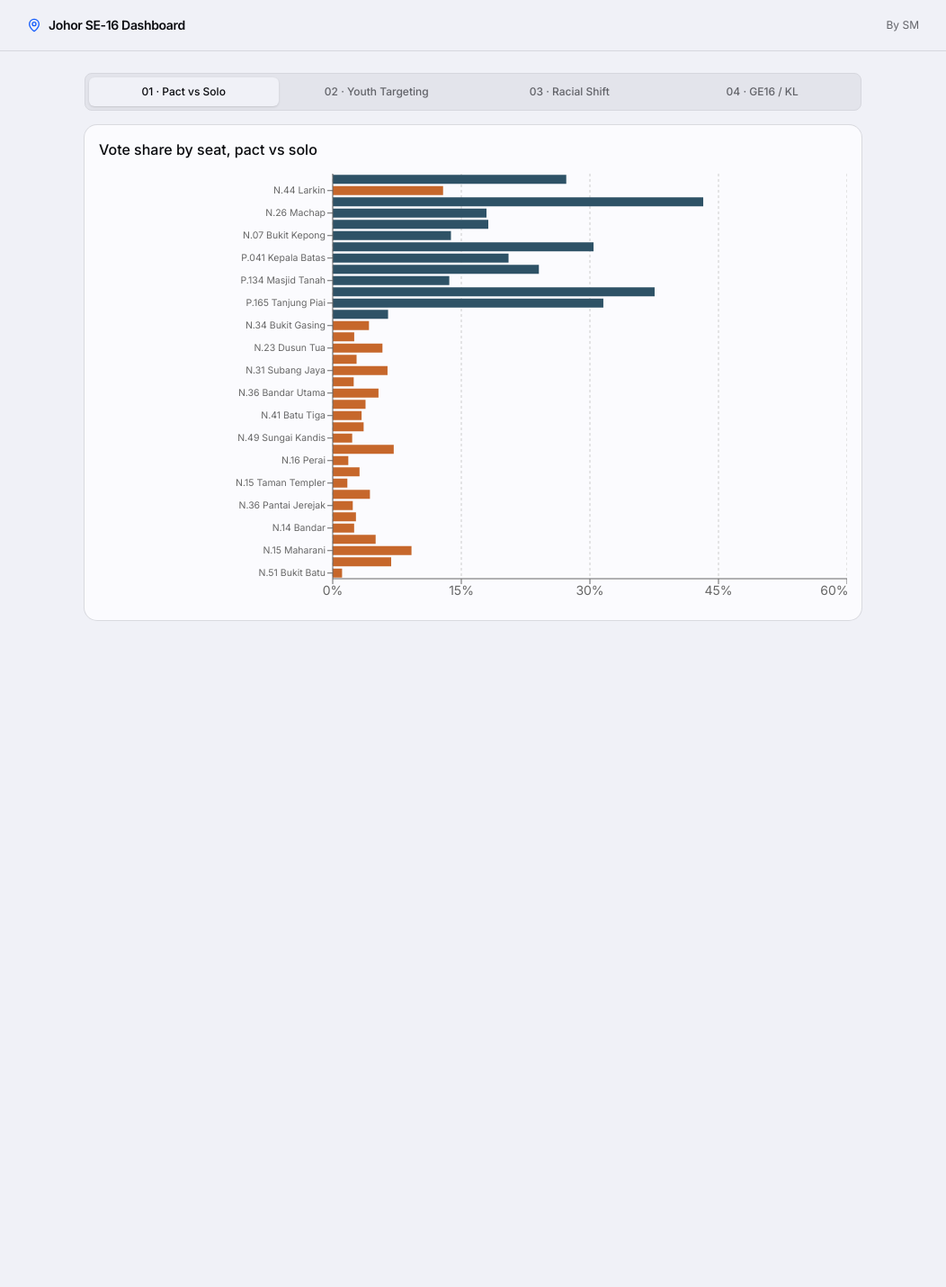
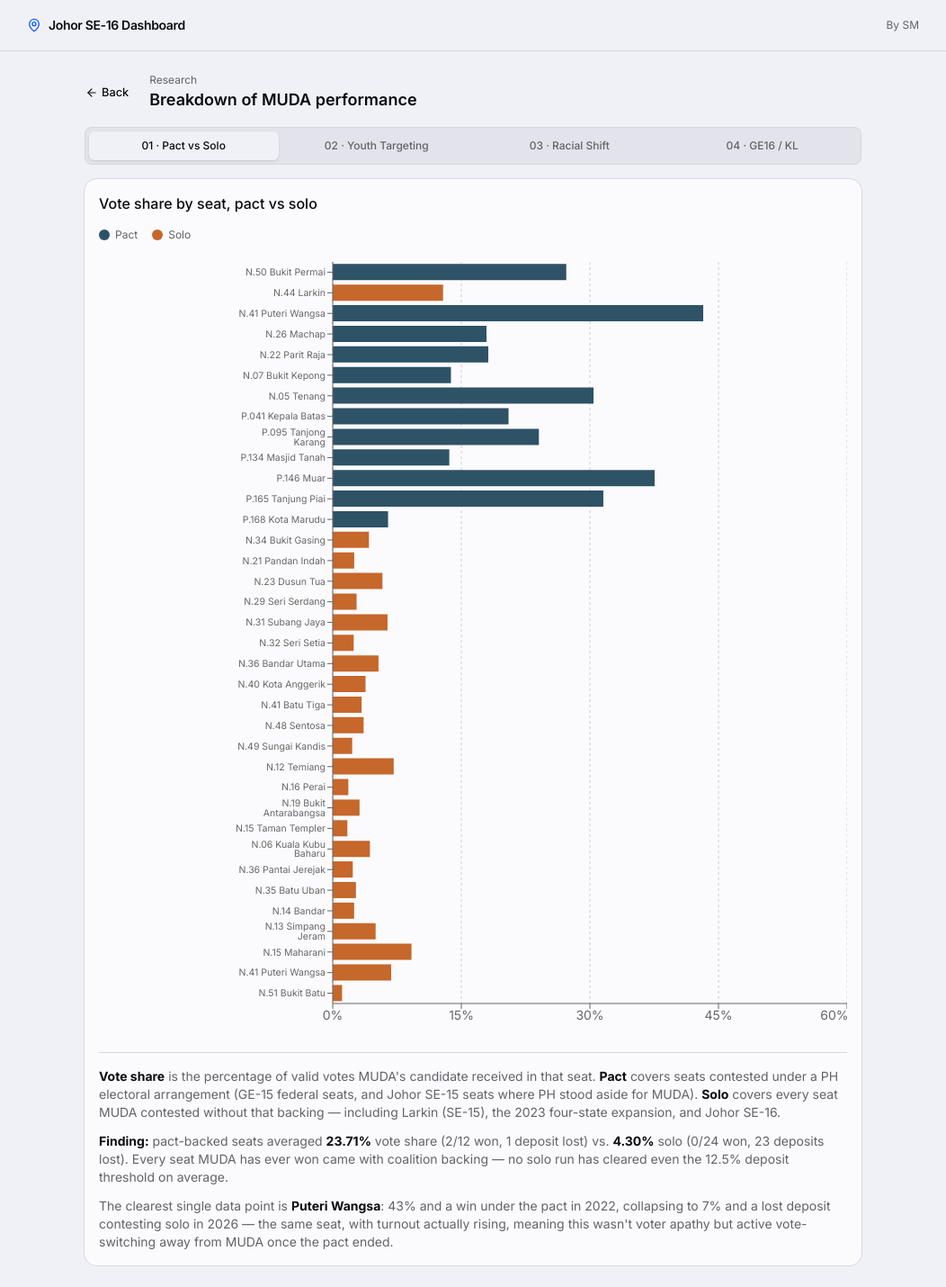
Before and after one commit to shaffanmohd/prn-dashboard, a Next.js app: page /research in a window 1280 px wide. Shown: the whole page at 90% size, without its empty margins (114-1166 px from the left). Before the commit the page ends 857 px from the top, so only its background shows below. Built offline with nearby package versions, Linux system fonts and the light colour scheme.

Commit message:
updated objective 1

```diff
--- a/src/app/research/page.tsx
+++ b/src/app/research/page.tsx
@@ -29,6 +29,9 @@ import {
   computeRaceCorrelation,
   computeYouthPremium,
 } from "@/lib/research-aggregations";
+import { Button } from "@/components/ui/button";
+import { ArrowLeft } from "lucide-react";
+import { useRouter } from "next/navigation";
 
 const objective1 = objective1Data as PactSoloSeat[];
 const saluranRaw = saluranRawData as SaluranRawRow[];
@@ -43,16 +46,58 @@ const TABS = [
 
 export default function ResearchPage() {
   const [tab, setTab] = useState<(typeof TABS)[number]["id"]>("o1");
+  const router = useRouter();
 
   const youthPremium = useMemo(() => computeYouthPremium(saluranRaw), []);
   const raceBuckets = useMemo(() => computeRaceBuckets(saluranRaw), []);
   const raceCorrelation = useMemo(() => computeRaceCorrelation(saluranRaw), []);
+  const pactSoloStats = useMemo(() => {
+    const pact = objective1.filter((s) => s.era === "pact");
+    const solo = objective1.filter((s) => s.era === "solo");
+    const avg = (rows: PactSoloSeat[]) =>
+      rows.length
+        ? rows.reduce((sum, r) => sum + (r.voteShare ?? 0), 0) / rows.length
+        : 0;
+    const wonCount = (rows: PactSoloSeat[]) =>
+      rows.filter((r) => r.result === "won" || r.result === "won_uncontested")
+        .length;
+    const depositLossCount = (rows: PactSoloSeat[]) =>
+      rows.filter((r) => r.result === "lost_deposit").length;
+
+    return {
+      pactAvg: avg(pact),
+      soloAvg: avg(solo),
+      pactWon: wonCount(pact),
+      pactTotal: pact.length,
+      soloWon: wonCount(solo),
+      soloTotal: solo.length,
+      pactDepositLoss: depositLossCount(pact),
+      soloDepositLoss: depositLossCount(solo),
+    };
+  }, []);
 
   return (
     <>
       <Navbar />
       <main className="min-h-screen bg-background">
         <div className="max-w-4xl mx-auto px-4 py-6 space-y-4">
+          <div className="flex items-center gap-3">
+            <Button
+              variant="ghost"
+              size="sm"
+              onClick={() => router.back()}
+              className="gap-1 pl-0 hover:bg-transparent"
+            >
+              <ArrowLeft className="h-4 w-4" />
+              Back
+            </Button>
+            <div>
+              <p className="text-xs text-muted-foreground">Research</p>
+              <h1 className="text-lg font-semibold">
+                Breakdown of MUDA performance
+              </h1>
+            </div>
+          </div>
           <div className="flex gap-1 border rounded-md p-1 bg-muted">
             {TABS.map((t) => (
               <button
@@ -75,11 +120,30 @@ export default function ResearchPage() {
                 <CardTitle>Vote share by seat, pact vs solo</CardTitle>
               </CardHeader>
               <CardContent>
-                <ResponsiveContainer width="100%" height={480}>
+                <div className="flex gap-4 mb-3 text-xs text-muted-foreground">
+                  <span className="flex items-center gap-1.5">
+                    <span
+                      className="w-3 h-3 rounded-sm inline-block"
+                      style={{ background: ERA_COLORS.pact }}
+                    />
+                    Pact
+                  </span>
+                  <span className="flex items-center gap-1.5">
+                    <span
+                      className="w-3 h-3 rounded-sm inline-block"
+                      style={{ background: ERA_COLORS.solo }}
+                    />
+                    Solo
+                  </span>
+                </div>
+                <ResponsiveContainer
+                  width="100%"
+                  height={Math.max(480, objective1.length * 24)}
+                >
                   <BarChart
                     data={objective1}
                     layout="vertical"
-                    margin={{ left: 110 }}
+                    margin={{ top: 10, left: 110 }}
                   >
                     <CartesianGrid strokeDasharray="3 3" horizontal={false} />
                     <XAxis type="number" unit="%" />
@@ -88,8 +152,14 @@ export default function ResearchPage() {
                       dataKey="seat"
                       width={150}
                       tick={{ fontSize: 10.5 }}
+                      interval={0}
                     />
-                    <Tooltip />
+                    <Tooltip
+                      formatter={(value) => [
+                        `${Number(value).toFixed(2)}%`,
+                        "Vote share",
+                      ]}
+                    />
                     <Bar dataKey="voteShare">
                       {objective1.map((s, i) => (
                         <Cell key={i} fill={ERA_COLORS[s.era]} />
@@ -97,6 +167,47 @@ export default function ResearchPage() {
                     </Bar>
                   </BarChart>
                 </ResponsiveContainer>
+                <div className="mt-6 pt-4 border-t text-sm space-y-3 text-muted-foreground">
+                  <p>
+                    <strong className="text-foreground">Vote share</strong> is
+                    the percentage of valid votes MUDA's candidate received in
+                    that seat. <strong className="text-foreground">Pact</strong>{" "}
+                    covers seats contested under a PH electoral arrangement
+                    (GE-15 federal seats, and Johor SE-15 seats where PH stood
+                    aside for MUDA).{" "}
+                    <strong className="text-foreground">Solo</strong> covers
+                    every seat MUDA contested without that backing — including
+                    Larkin (SE-15), the 2023 four-state expansion, and Johor
+                    SE-16.
+                  </p>
+                  <p>
+                    <strong className="text-foreground">Finding:</strong>{" "}
+                    pact-backed seats averaged{" "}
+                    <strong className="text-foreground">
+                      {pactSoloStats.pactAvg.toFixed(2)}%
+                    </strong>{" "}
+                    vote share ({pactSoloStats.pactWon}/
+                    {pactSoloStats.pactTotal} won,{" "}
+                    {pactSoloStats.pactDepositLoss} deposit
+                    {pactSoloStats.pactDepositLoss === 1 ? "" : "s"} lost) vs.{" "}
+                    <strong className="text-foreground">
+                      {pactSoloStats.soloAvg.toFixed(2)}%
+                    </strong>{" "}
+                    solo ({pactSoloStats.soloWon}/{pactSoloStats.soloTotal} won,{" "}
+                    {pactSoloStats.soloDepositLoss} deposits lost). Every seat
+                    MUDA has ever won came with coalition backing — no solo run
+                    has cleared even the 12.5% deposit threshold on average.
+                  </p>
+                  <p>
+                    The clearest single data point is{" "}
+                    <strong className="text-foreground">Puteri Wangsa</strong>:
+                    43% and a win under the pact in 2022, collapsing to 7% and a
+                    lost deposit contesting solo in 2026 — the same seat, with
+                    turnout actually rising, meaning this wasn't voter apathy
+                    but active vote-switching away from MUDA once the pact
+                    ended.
+                  </p>
+                </div>
               </CardContent>
             </Card>
           )}
```
